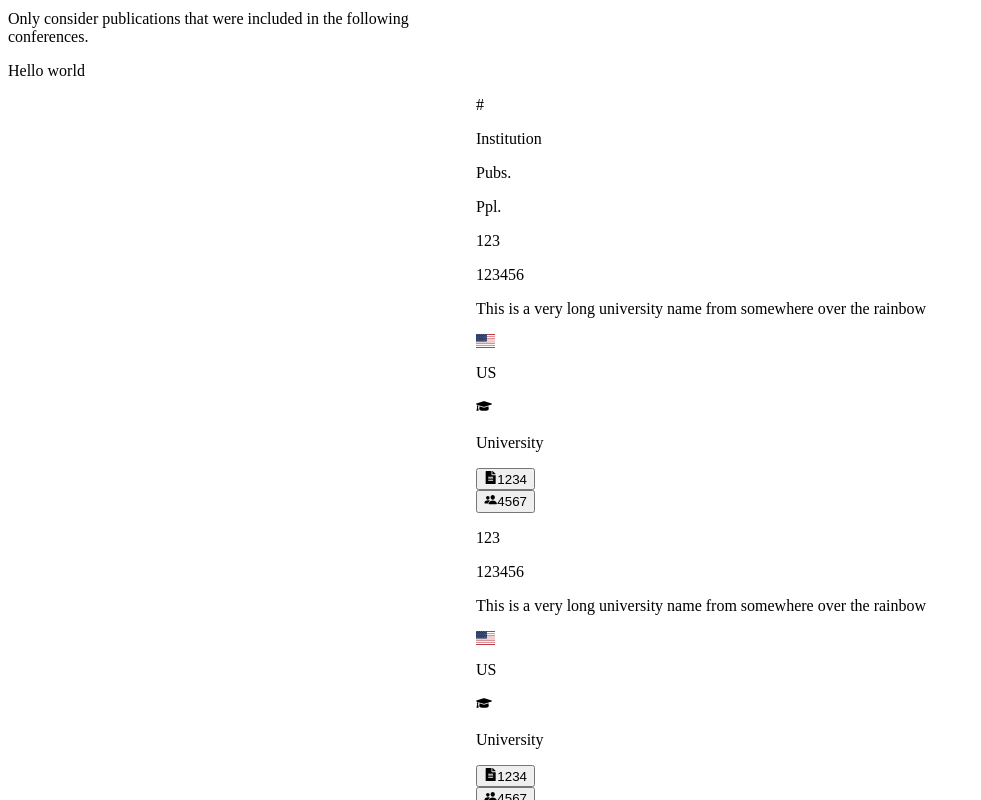
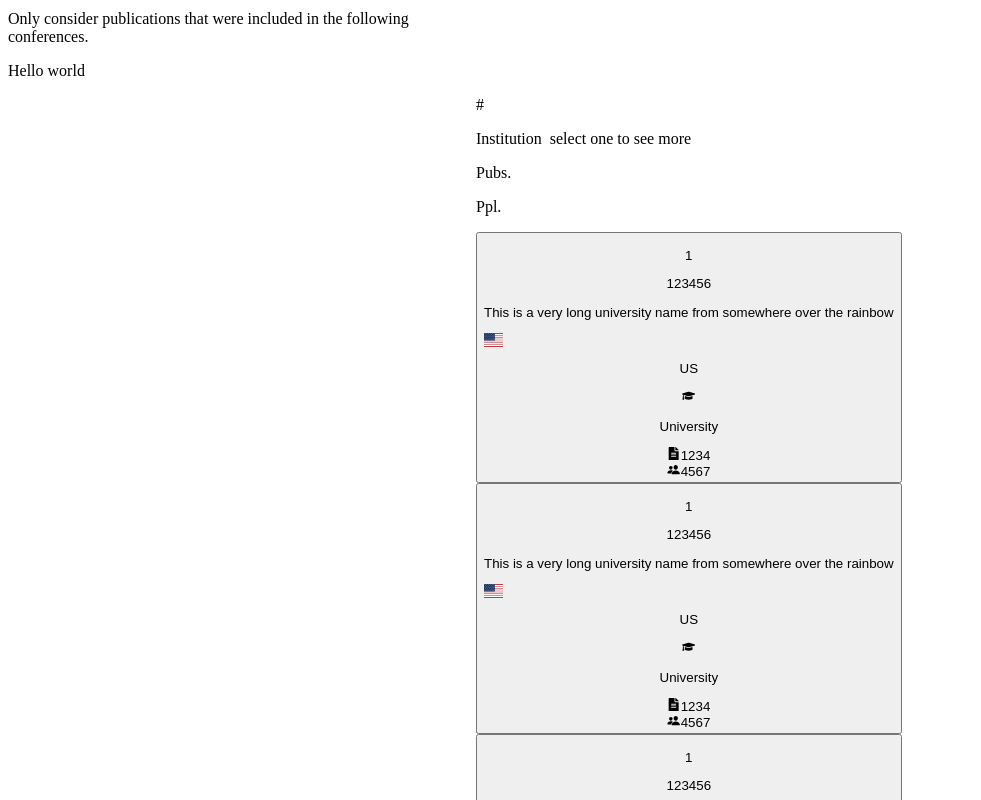
Before and after one commit to BaseCS/rank-frontend, a Next.js app: page / in a window 1280 px wide. Shown: the part 1560-2360 px from the top of the page, without its empty margins (0-981 px from the left). Built offline with nearby package versions, Linux system fonts and the light colour scheme; no server answers.

Commit message:
adjusted spacing

```diff
--- a/components/authentication.js
+++ b/components/authentication.js
@@ -25,6 +25,7 @@ export default function Authentication() {
     let content;
 
     if(session) {
+        console.log(session);
         content = <>
             <img src={session.user.image} className="h-10 w-10 rounded-full"></img>
             <p className="flex-grow font-semibold">{session.user.name}</p>
--- a/components/controlPanel.js
+++ b/components/controlPanel.js
@@ -44,10 +44,11 @@ export default function ControlPanel() {
         md:px-4
         md:pb-8
         divide-gray-200
-        divide-y-2
+        divide-y
     `
 
     const headerClasses = `
+        panelHeader
         fixed
         h-16
         w-full
@@ -55,7 +56,7 @@ export default function ControlPanel() {
         backdrop-filter
         backdrop-blur
         bg-white
-        bg-opacity-80
+        bg-opacity-70
         px-4
         md:pl-7
         flex
@@ -129,6 +130,12 @@ export default function ControlPanel() {
                 </Disclosure>
             </div>
             <style jsx>{`
+                @-moz-document url-prefix() {
+                    .panelHeader {
+                        background-color: white;
+                    }
+                }
+
                 @media (min-width: 768px) {
                     #controlSubmit {
                         width: calc(380px - 0.75rem);
--- a/components/listPanel.js
+++ b/components/listPanel.js
@@ -3,6 +3,7 @@ import ListRow from "./listRow";
 export default function ListPanel(props) {
 
     const headerClasses = `
+        panelHeader
         border-t
         border-b
         border-gray-200
@@ -15,28 +16,45 @@ export default function ListPanel(props) {
         backdrop-filter
         backdrop-blur
         bg-white
-        bg-opacity-80
+        bg-opacity-70
         md:fixed
         w-full
+        pr-2
         md:pr-4
         z-50
     `;
     const titleClasses = `
+        truncate
+        flex
+        flex-row
+        items-center
         flex-grow
     `;
     const fieldClasses = `
-        field
         text-center
         truncate
+        w-16
+        lg:w-24
+        flex-shrink-0
     `;
-
+    const rankClasses = `
+        text-center
+        truncate
+        w-20
+        md:w-24
+        flex-shrink-0
+    `;
     return(
         <>
             <div id="listHeader" className={headerClasses}>
-                <p className={fieldClasses + " text-green-500"} title="rank and calculated score">#</p>
-                <p className={titleClasses}>Institution</p>
-                <p className={fieldClasses} title="research publications from this institution">Pubs.</p>
-                <p className={fieldClasses} title="published researchers from this institution">Ppl.</p>
+                <p className={rankClasses + " text-green-500"} title="rank and calculated score">#</p>
+                <p className={titleClasses}>
+                    Institution
+                    &nbsp;
+                    <span className="text-sm font-normal text-gray-400 italic truncate">select one to see more</span>
+                </p>
+                <p className={fieldClasses} title="research publications">Pubs.</p>
+                <p className={fieldClasses} title="published researchers">Ppl.</p>
                 {/* <p className={fieldClasses}>Score</p> */}
             </div>
             <div className="mt-20 w-full md:pr-4 md:pb-8">
@@ -75,8 +93,10 @@ export default function ListPanel(props) {
                 <ListRow></ListRow>
             </div>
             <style jsx>{`
-                .field {
-                    width: calc(50% / 3);
+                @-moz-document url-prefix() {
+                    .panelHeader {
+                        background-color: white;
+                    }
                 }
 
                 @media (min-width: 768px) {
--- a/components/listRow.js
+++ b/components/listRow.js
@@ -6,21 +6,29 @@ export default function ListRow(props) {
     const wrapperClasses = `
         text-gray-500
         w-full
+    `;
+    const mainClasses = `
+        w-full
         flex
         flex-row
         py-3
+        md:hover:rounded
         hover:bg-gray-50
-        hover:rounded
+        pr-2
+        md:pr-0
+        group
     `;
     const nameWrapperClasses = `
         flex-grow
         overflow-hidden
     `;
     const nameClasses = `
+        text-left
         font-semibold
         truncate
+        group-hover:text-green-500
     `;
-    const fieldClasses = `
+    const defaultFieldClasses = `
         field
         h-full
         flex
@@ -29,15 +37,20 @@ export default function ListRow(props) {
         justify-center
         flex-shrink-0
     `;
+    const countClasses = defaultFieldClasses + `
+        lg:w-24
+        w-16
+    `;
+    const rankClasses = defaultFieldClasses + `
+        w-20
+        md:w-24
+    `;
     const fieldGroupClasses = `
         text-sm
         flex
         flex-col
         items-center
-        hover:text-green-500
-        hover:font-semibold
         text-gray-400
-        group
         filter
         active:brightness-90
     `;
@@ -52,9 +65,10 @@ export default function ListRow(props) {
 
     return(
         <>
-            <div className={wrapperClasses} title="This is a very long university name from somewhere over the rainbow">
-                <div className={fieldClasses}>
-                    <p className="text-green-500 font-semibold">123</p>
+            <div className={wrapperClasses}>
+                <button className={mainClasses} title="This is a very long university name from somewhere over the rainbow">
+                    <div className={rankClasses}>
+                        <p className="text-green-500 font-semibold">1</p>
                         <p className="text-sm text-gray-400">123456</p>
                     </div>
                     <div className={nameWrapperClasses}>
@@ -68,24 +82,20 @@ export default function ListRow(props) {
                             <p>University</p>
                         </div>
                     </div>
-                <div className={fieldClasses}>
-                    <button className={fieldGroupClasses} title="show publications from this institution">
+                    <div className={countClasses}>
+                        <div className={fieldGroupClasses} title="show publications from this institution">
                             <FaFileAlt className={iconClasses}/>
                             1234
+                        </div>
+                    </div>
+                    <div className={countClasses}>
+                        <div className={fieldGroupClasses} title="show researchers from this institutions">
+                            <IoPeople className={iconClasses}/>
+                            4567
+                        </div>
+                    </div>
                 </button>
             </div>
-                <div className={fieldClasses}>
-                    <button className={fieldGroupClasses} title="show researchers from this institutions">
-                        <IoPeople className={iconClasses}/>
-                        4567
-                    </button>
-                </div>
-            </div>
-            <style jsx>{`
-                .field {
-                    width: calc(50% / 3);
-                }
-            `}</style>
         </>
     );
 }
--- a/pages/index.js
+++ b/pages/index.js
@@ -31,11 +31,9 @@ export default function Home() {
         md:overflow-scroll
         md:fixed
         h-full
-
     `;
     const listViewClasses = `
     `;
-
     return(
         <>
             <Head>
@@ -50,7 +48,6 @@ export default function Home() {
                     <ControlPanel/>
                 </div>
                 <div id="listView" className={listViewClasses}>
-                    {/* <ControlPanel/> */}
                     <ListPanel/>
                 </div>
             </div>
```
Also changed, not shown: pages/api/auth/[...nextauth].js (+19 -1 lines). Lines whose indentation alone changed are shown as unchanged.
